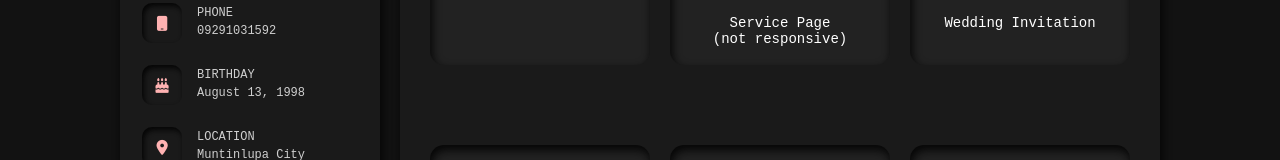
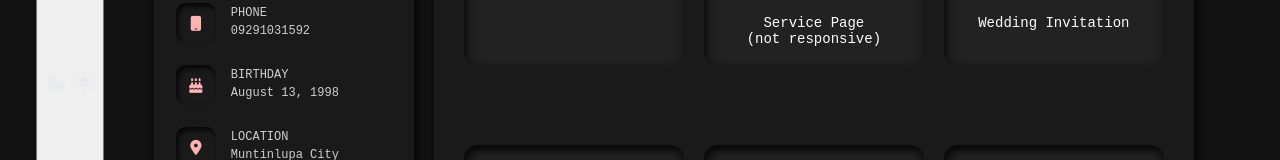
Before and after one commit to Kenyyyxd/Portfolio, a plain HTML site: page portfolio.html in a window 1280 px wide. Shown: the part 434-594 px from the top of the page. Drawn offline with Linux system fonts and the light colour scheme; a web font is replaced by a local one.

Commit message:
Update portfolio.html

```diff
--- a/portfolio.html
+++ b/portfolio.html
@@ -15,6 +15,32 @@
     <script defer src="script.js"></script>
 </head>
 <body>
+
+<button id="theme-switch" onclick="changeImage()">
+      <svg
+        xmlns="http://www.w3.org/2000/svg"
+        height="24px"
+        viewBox="0 -960 960 960"
+        width="24px"
+        fill="#e8eaed"
+      >
+        <path
+          d="M480-120q-150 0-255-105T120-480q0-150 105-255t255-105q14 0 27.5 1t26.5 3q-41 29-65.5 75.5T444-660q0 90 63 153t153 63q55 0 101-24.5t75-65.5q2 13 3 26.5t1 27.5q0 150-105 255T480-120Z"
+        />
+      </svg>
+      <svg
+        xmlns="http://www.w3.org/2000/svg"
+        height="24px"
+        viewBox="0 -960 960 960"
+        width="24px"
+        fill="#e8eaed"
+      >
+        <path
+          d="M480-280q-83 0-141.5-58.5T280-480q0-83 58.5-141.5T480-680q83 0 141.5 58.5T680-480q0 83-58.5 141.5T480-280ZM200-440H40v-80h160v80Zm720 0H760v-80h160v80ZM440-760v-160h80v160h-80Zm0 720v-160h80v160h-80ZM256-650l-101-97 57-59 96 100-52 56Zm492 496-97-101 53-55 101 97-57 59Zm-98-550 97-101 59 57-100 96-56-52ZM154-212l101-97 55 53-97 101-59-57Z"
+        />
+      </svg>
+    </button>
+
     <nav class="site-nav grid">
         <ul>
             <li><a  href="./">About</a></li>
```
